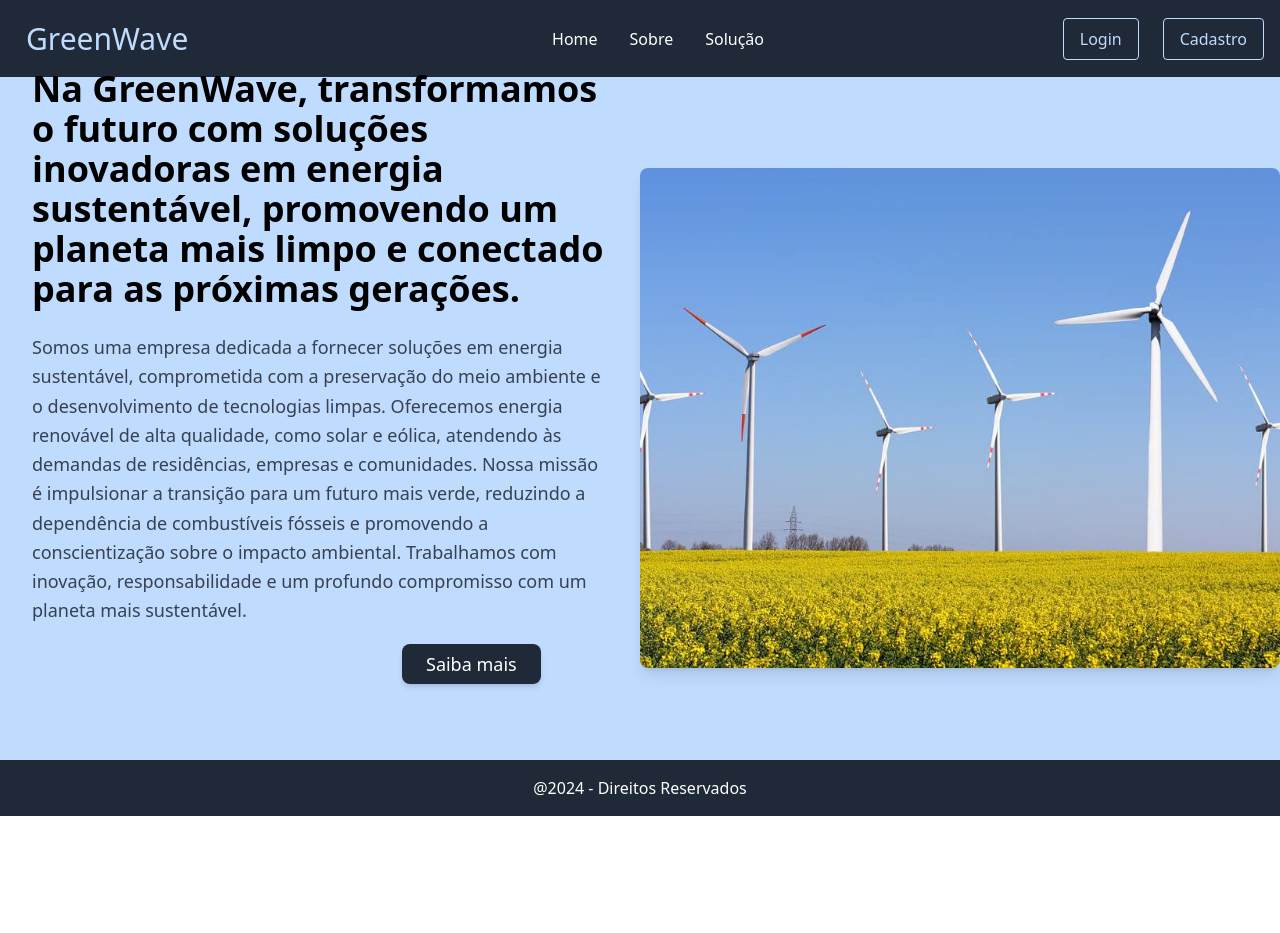
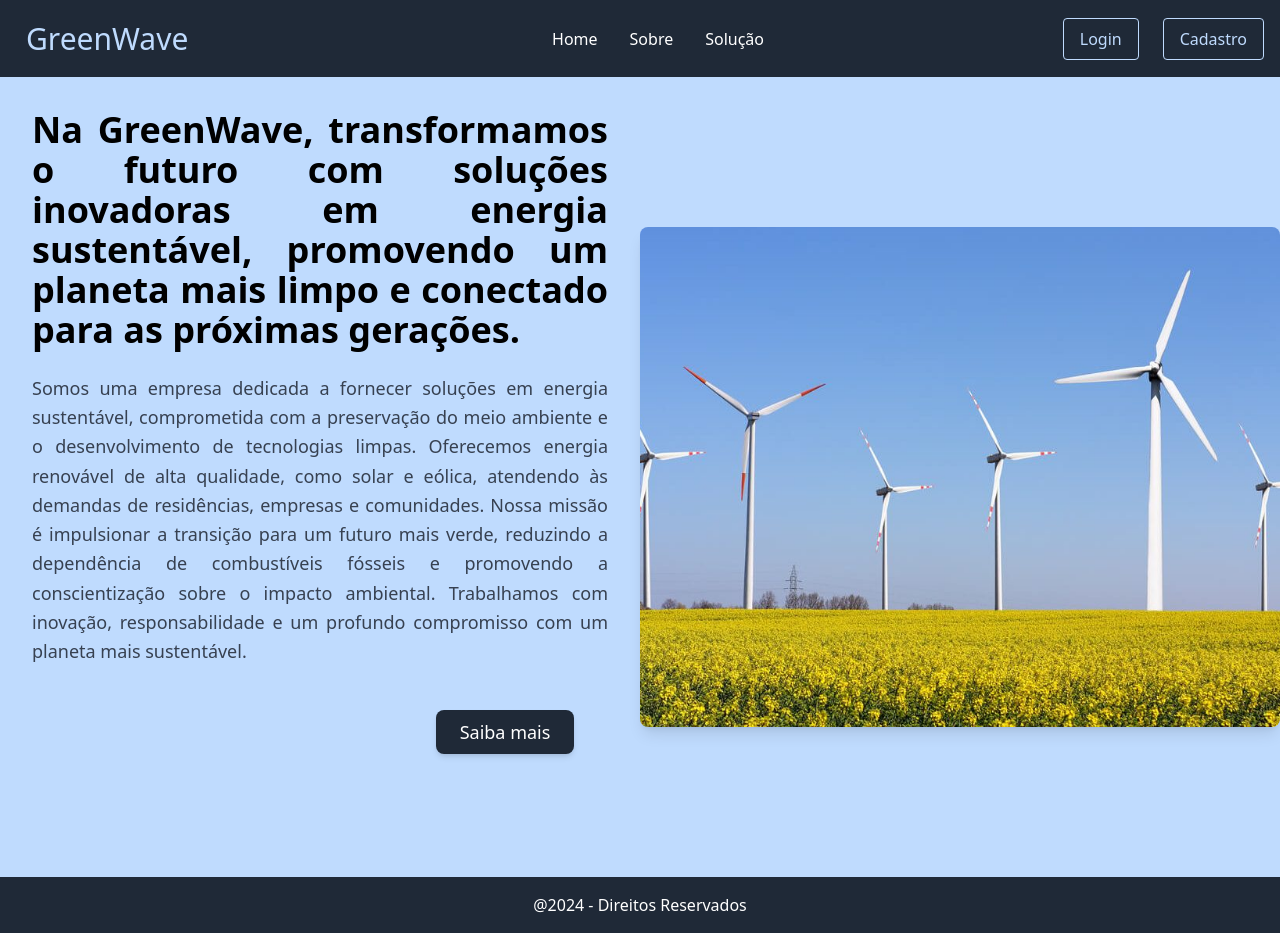
Before and after one commit to Global-Solution-1ESPH/projetogs, a React (Vite) app: page / in a window 1280 px wide. Before the commit the page ends 816 px from the top, so only its background shows below. Built offline with nearby package versions, Linux system fonts and the light colour scheme.

Commit message:
arrumando o tamanho da paginia home e justifiicando os textos

```diff
--- a/src/routes/Home.jsx
+++ b/src/routes/Home.jsx
@@ -20,17 +20,17 @@ const Home = () => {
   }, []);
 
   return (
-    <div className="bg-blue-200 pt-[50px] pb-[50px] flex items-center">
-      <div className="w-1/2 p-8">
-        <h1 className="text-4xl font-bold mt-[-90px] text-black mb-6">
+    <div className="min-h-screen bg-blue-200 pt-[50px] pb-[50px] flex items-center">
+      <div className="w-1/2 p-8 flex flex-col">
+        <h1 className="text-4xl font-bold mt-[-90px] text-black mb-6 text-justify">
           Na GreenWave, transformamos o futuro com soluções inovadoras em energia sustentável, promovendo um planeta mais limpo e conectado para as próximas gerações.
         </h1>
-        <p className="text-lg text-gray-700 leading-relaxed mb-6  ">
+        <p className="text-lg text-gray-700 leading-relaxed mb-6 text-justify ">
           Somos uma empresa dedicada a fornecer soluções em energia sustentável, comprometida com a preservação do meio ambiente e o desenvolvimento de tecnologias limpas. Oferecemos energia renovável de alta qualidade, como solar e eólica, atendendo às demandas de residências, empresas e comunidades. Nossa missão é impulsionar a transição para um futuro mais verde, reduzindo a dependência de combustíveis fósseis e promovendo a conscientização sobre o impacto ambiental. Trabalhamos com inovação, responsabilidade e um profundo compromisso com um planeta mais sustentável.
         </p>
         <Link
           to="/sobre"
-          className="ml-[370px] bg-gray-800 text-white text-lg font-medium py-2 px-6 rounded-lg shadow-md hover:bg-gray-700 transition duration-300 mt-[20px]"
+          className="ml-[370px] self-center justify-center bg-gray-800 text-white text-lg font-medium py-2 px-6 rounded-lg shadow-md hover:bg-gray-700 transition duration-300 mt-[20px]"
         >
           Saiba mais
         </Link>
```
